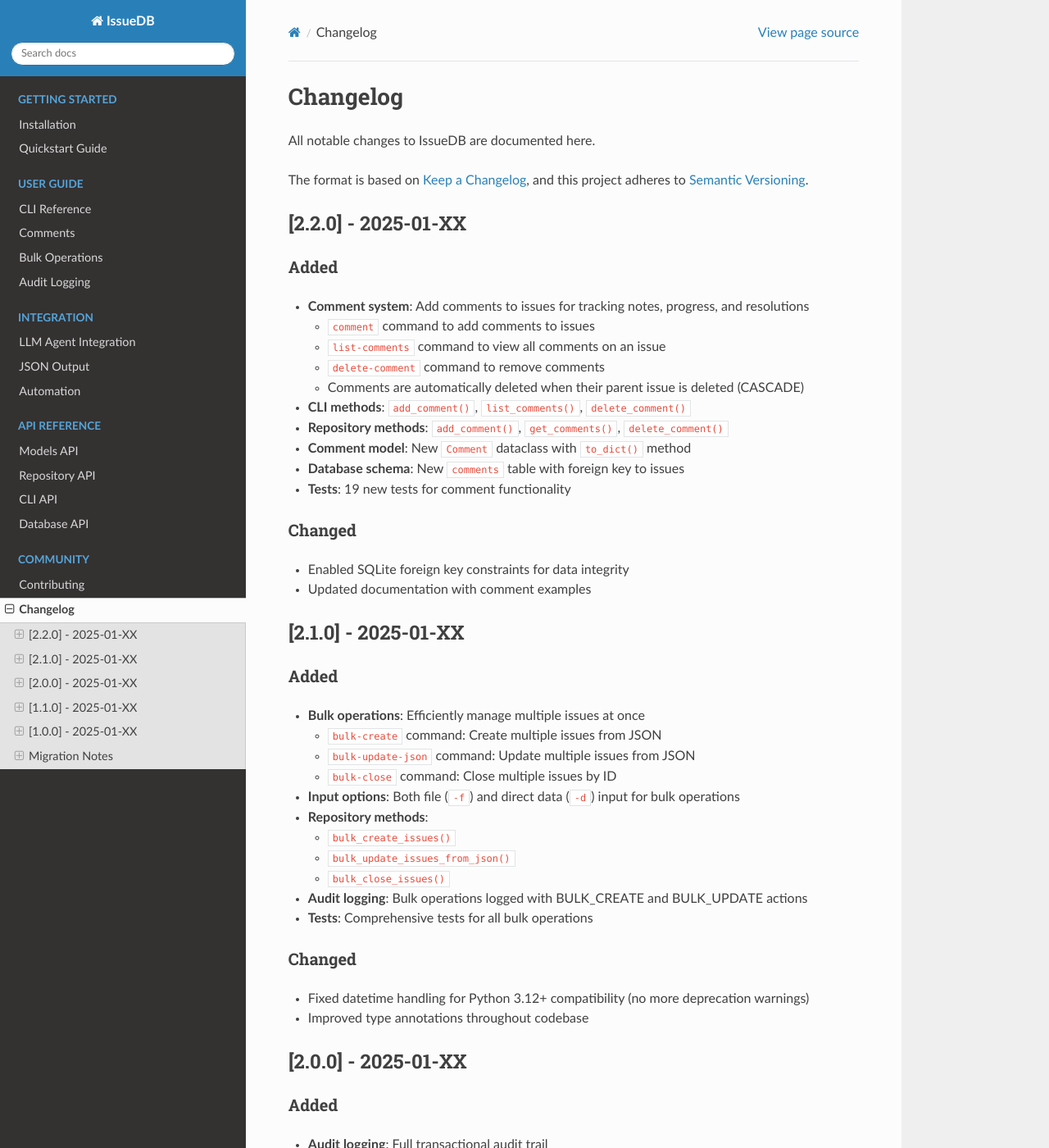
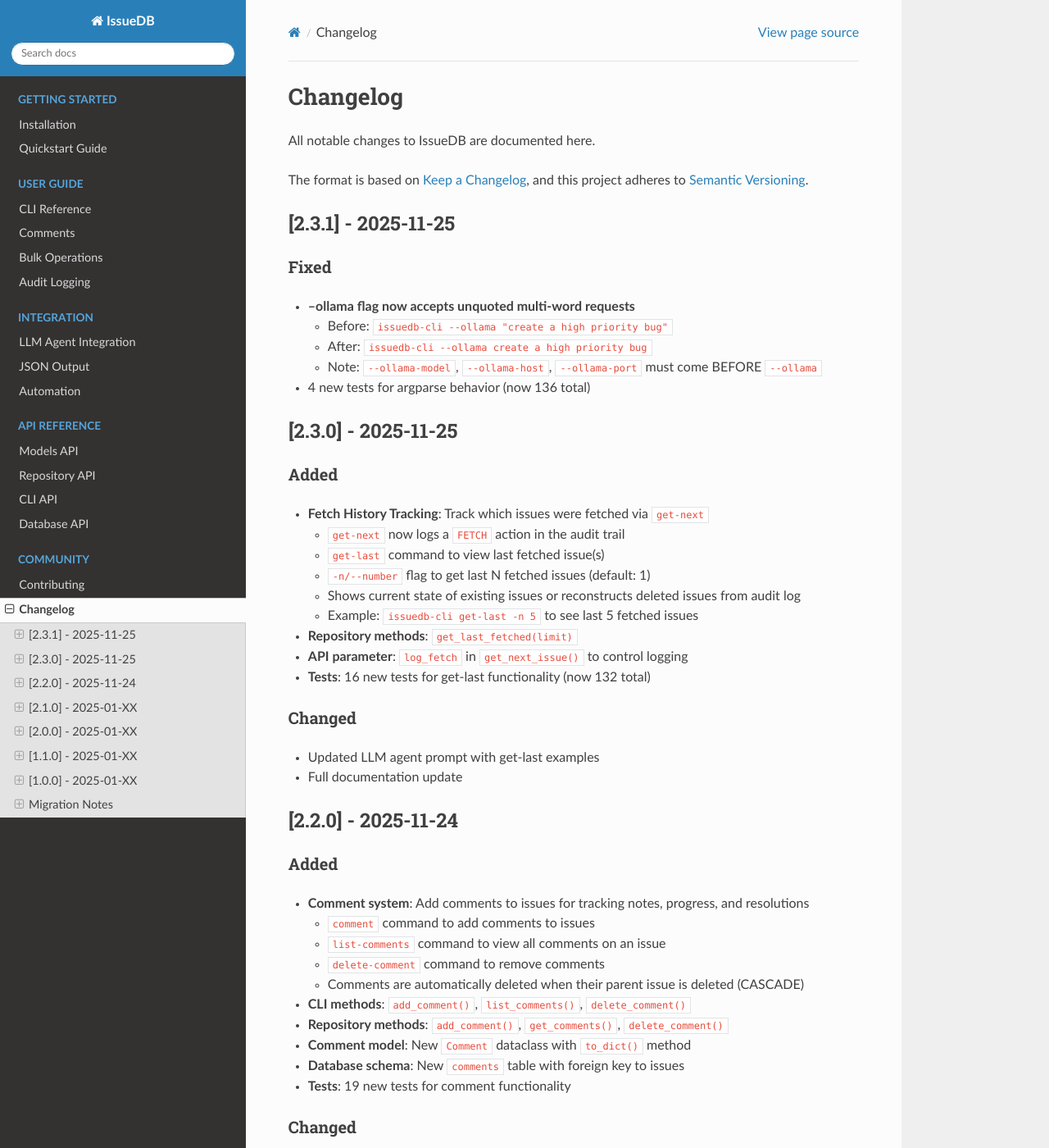
Before and after one commit to rodmena-limited/issue-queue, a Sphinx documentation site: the page built from docs/changelog.rst, in a window 1280 px wide and 1400 px high. Shown: the whole window at 82% size. Built offline with Sphinx 7.4.7 and the Read the Docs theme 3.1.0, drawn with Linux system fonts in a browser that asks for light colours; some of the changed text lies outside the part shown.

Commit message:
updated and added get-last feature

```diff
--- a/docs/changelog.rst
+++ b/docs/changelog.rst
@@ -6,7 +6,47 @@
 The format is based on `Keep a Changelog <https://keepachangelog.com/>`_,
 and this project adheres to `Semantic Versioning <https://semver.org/>`_.
 
-[2.2.0] - 2025-01-XX
+[2.3.1] - 2025-11-25
+--------------------
+
+Fixed
+~~~~~
+
+- **--ollama flag now accepts unquoted multi-word requests**
+
+  - Before: ``issuedb-cli --ollama "create a high priority bug"``
+  - After: ``issuedb-cli --ollama create a high priority bug``
+  - Note: ``--ollama-model``, ``--ollama-host``, ``--ollama-port`` must come BEFORE ``--ollama``
+
+- 4 new tests for argparse behavior (now 136 total)
+
+[2.3.0] - 2025-11-25
+--------------------
+
+Added
+~~~~~
+
+- **Fetch History Tracking**: Track which issues were fetched via ``get-next``
+
+  - ``get-next`` now logs a ``FETCH`` action in the audit trail
+  - ``get-last`` command to view last fetched issue(s)
+  - ``-n/--number`` flag to get last N fetched issues (default: 1)
+  - Shows current state of existing issues or reconstructs deleted issues from audit log
+  - Example: ``issuedb-cli get-last -n 5`` to see last 5 fetched issues
+
+- **Repository methods**: ``get_last_fetched(limit)``
+
+- **API parameter**: ``log_fetch`` in ``get_next_issue()`` to control logging
+
+- **Tests**: 16 new tests for get-last functionality (now 132 total)
+
+Changed
+~~~~~~~
+
+- Updated LLM agent prompt with get-last examples
+- Full documentation update
+
+[2.2.0] - 2025-11-24
 --------------------
 
 Added
@@ -162,3 +202,12 @@
 1. Schema updates automatically on first run
 2. Foreign key constraints are now enabled
 3. Existing data is preserved
+
+From 2.2 to 2.3
+~~~~~~~~~~~~~~~
+
+No migration needed. New fetch history tracking is additive:
+
+1. ``get-next`` will start logging ``FETCH`` actions automatically
+2. ``get-last`` command will return results after issues are fetched
+3. Historical fetches are not retroactively logged
--- a/docs/conf.py
+++ b/docs/conf.py
@@ -16,7 +16,7 @@
 author = "Farshid Ashouri"
 
 # The full version, including alpha/beta/rc tags
-release = "2.2.0"
+release = "2.3.1"
 
 # -- General configuration ---------------------------------------------------
 # Add any Sphinx extension module names here, as strings. They can be
--- a/docs/llm_agents.rst
+++ b/docs/llm_agents.rst
@@ -132,6 +132,12 @@
 
    # Get next issue to work on
    issuedb-cli --json get-next
+
+   # Get the last issue fetched (useful for context continuity)
+   issuedb-cli --json get-last
+
+   # Get last 5 fetched issues
+   issuedb-cli --json get-last -n 5
 
    # Search for specific issues
    issuedb-cli --json search -k "authentication"
--- a/pyproject.toml
+++ b/pyproject.toml
@@ -4,7 +4,7 @@
 
 [project]
 name = "issuedb"
-version = "2.2.0"
+version = "2.3.1"
 description = "A command-line issue tracking system for software development projects"
 readme = "README.md"
 requires-python = ">=3.8"
```
Also changed, not shown: CHANGELOG.md (+32 -0 lines), README.md (+38 -17 lines), docs/api/repository.rst (+33 -1 lines), docs/audit_logging.rst (+23 -1 lines), docs/cli_reference.rst (+46 -0 lines), 6 other files.
